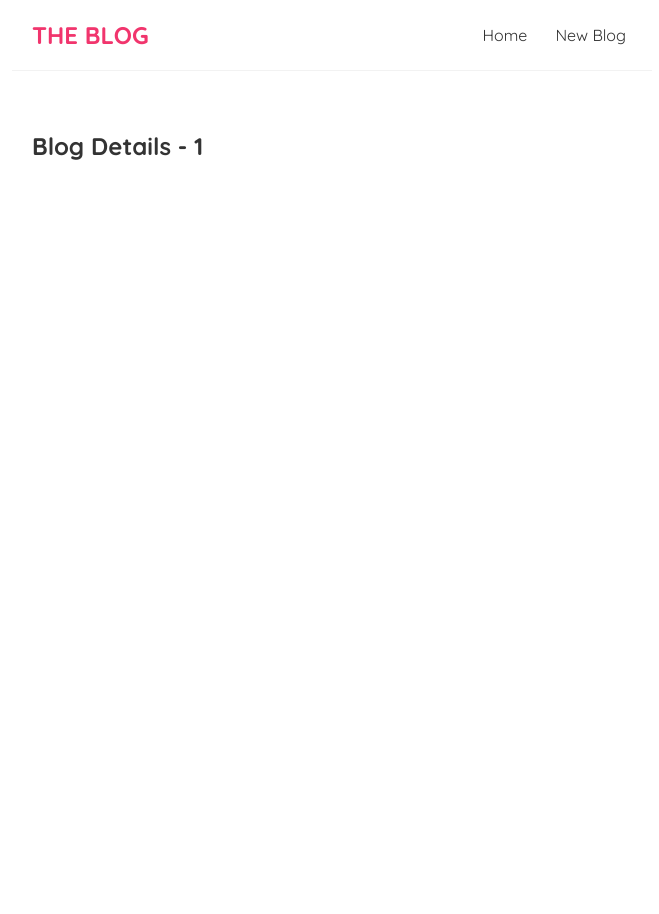
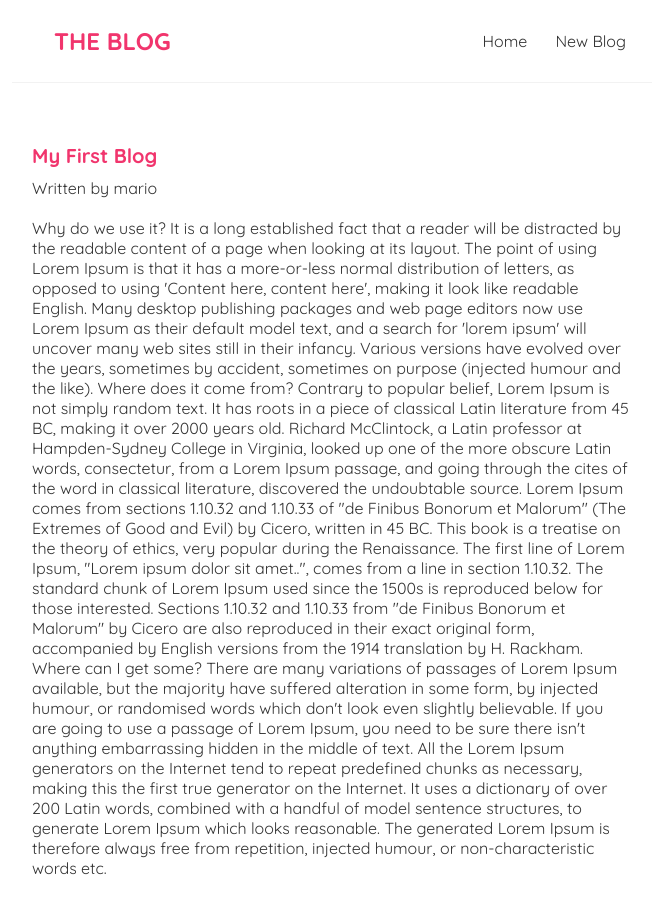
Before and after one commit to diva-21/blogg-site, a React (Create React App) app: page /blogs/1 in a window 1280 px wide. Shown: the top 914 px of the page, without its empty margins (308-967 px from the left). Before the commit the page ends 800 px from the top, so only its background shows below. Built offline with nearby package versions, Linux system fonts and the light colour scheme; data requests are answered from the project's data file.

Commit message:
route => blogs

```diff
--- a/src/BlogDetails.js
+++ b/src/BlogDetails.js
@@ -1,11 +1,21 @@
 import { useParams } from "react-router-dom";
-
+import useFetch from './useFetch'
 const BlogDetails = () => {
     const {id}=useParams()
-
+    const {data:blog, isPending, error}=useFetch('http://localhost:8000/blogs/'+id)
     return (
         <div className="blog-details">
-            <h2>Blog Details - {id}</h2>
+           {isPending && <div>Loading...</div>}
+            {error && <div>{error}</div>}
+            {blog && (
+                <article>
+                    <h2>{blog.title}</h2>
+                    <p>Written by {blog.author}</p>
+                    <div>
+                        {blog.body}
+                    </div>
+                </article>
+            )}
         </div>
     );
 }
--- a/src/Navbar.js
+++ b/src/Navbar.js
@@ -2,7 +2,9 @@
 const Navbar = () => {
     return (
         <nav className="navbar">
+            <Link to="/">
             <h1 >THE BLOG</h1>
+            </Link>
             <div className="links">
                 <Link to="/">Home</Link>
                 <Link to="/create">New Blog</Link>
--- a/src/index.css
+++ b/src/index.css
@@ -49,3 +49,22 @@
 .blog-preview a{
   text-decoration: none;
 }
+
+
+/* blog details page */
+.blog-details h2 {
+  font-size: 20px;
+  color: #f1356d;
+  margin-bottom: 10px;
+}
+.blog-details div {
+  margin: 20px 0;
+}
+.blog-details button {
+  background: #f1356d;
+  color: #fff;
+  border: 0;
+  padding: 8px;
+  border-radius: 8px;
+  cursor: pointer;
+}
```
